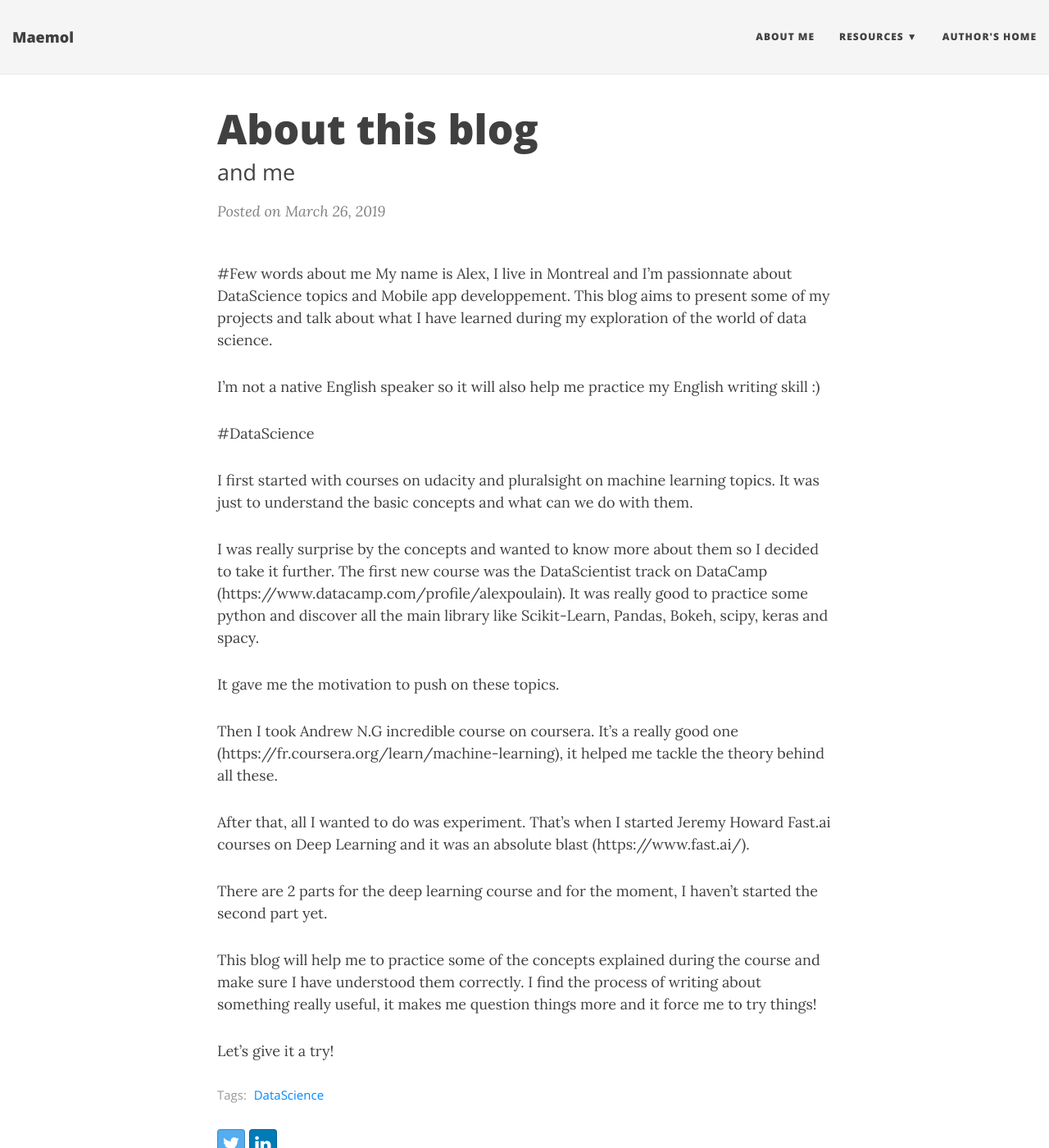
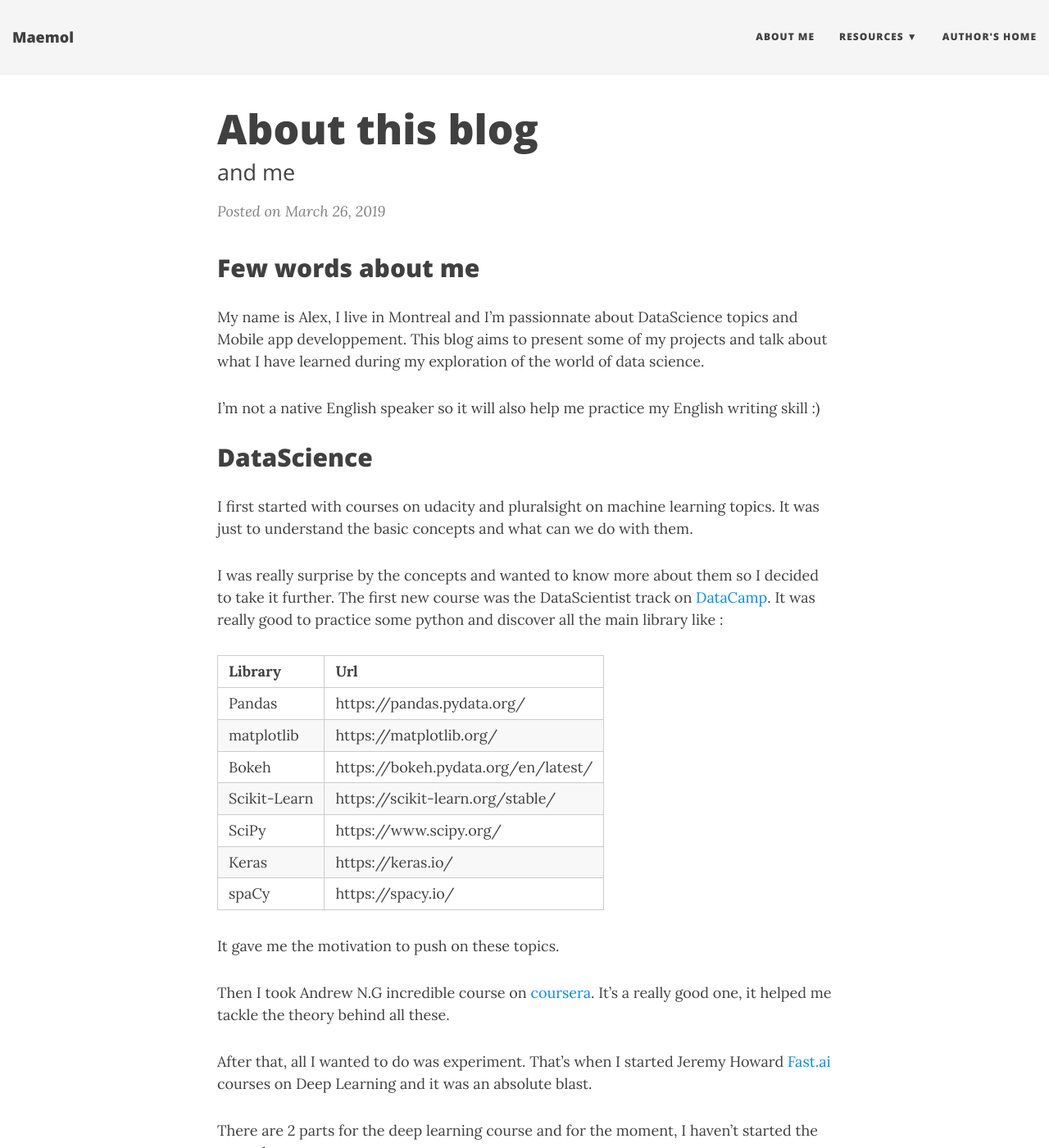
Before and after one commit to Maemol/maemol.github.io, a Jekyll site: the page built from _posts/2019-03-26-hello.md, in a window 1280 px wide and 1400 px high. Shown: the whole window at 82% size. Built offline with Jekyll 4.4.1, drawn with Linux system fonts in a browser that asks for light colours; nearby versions of some CDN libraries; some of the changed text lies outside the part shown.

Commit message:
Update 2019-03-26-hello.md

```diff
--- a/_posts/2019-03-26-hello.md
+++ b/_posts/2019-03-26-hello.md
@@ -6,24 +6,40 @@ tags: [DataScience]
 comments: true
 ---
 
-#Few words about me
+## Few words about me
+
 My name is Alex, I live in Montreal and I'm passionnate about DataScience topics and Mobile app developpement. This blog aims to present some of my projects and talk about what I have learned during my exploration of the world of data science.
 
 I'm not a native English speaker so it will also help me practice my English writing skill :)
 
-#DataScience
+## DataScience
 
 I first started with courses on udacity and pluralsight on machine learning topics. It was just to understand the basic concepts and what can we do with them.
 
-I was really surprise by the concepts and wanted to know more about them so I decided to take it further. The first new course was the DataScientist track on DataCamp (https://www.datacamp.com/profile/alexpoulain). It was really good to practice some python and discover all the main library like Scikit-Learn, Pandas, Bokeh, scipy, keras and spacy.
+I was really surprise by the concepts and wanted to know more about them so I decided to take it further. The first new course was the DataScientist track on [DataCamp](https://www.datacamp.com/profile/alexpoulain). It was really good to practice some python and discover all the main library like :
+
+| Library | Url |
+| :------ |:--- |
+| Pandas | https://pandas.pydata.org/ |
+| matplotlib | https://matplotlib.org/ |
+| Bokeh | https://bokeh.pydata.org/en/latest/ |
+| Scikit-Learn | https://scikit-learn.org/stable/ |
+| SciPy | https://www.scipy.org/ |
+| Keras | https://keras.io/ |
+| spaCy | https://spacy.io/ |
 
 It gave me the motivation to push on these topics.
 
-Then I took Andrew N.G incredible course on coursera. It's a really good one (https://fr.coursera.org/learn/machine-learning), it helped me tackle the theory behind all these.
+Then I took Andrew N.G incredible course on [coursera](https://fr.coursera.org/learn/machine-learning). It's a really good one, it helped me tackle the theory behind all these.
 
-After that, all I wanted to do was experiment. That's when I started Jeremy Howard Fast.ai courses on Deep Learning and it was an absolute blast (https://www.fast.ai/).
+After that, all I wanted to do was experiment. That's when I started Jeremy Howard [Fast.ai](https://www.fast.ai/) courses on Deep Learning and it was an absolute blast.
 
 There are 2 parts for the deep learning course and for the moment, I haven't started the second part yet.
+
+Fast.ai is based on pytorch but I try to practice with Tensorflow also.
+
+| Tensorflow + Keras | https://www.tensorflow.org/ | https://keras.io/ |
+| PyTorch + Fastai | https://pytorch.org/ | https://docs.fast.ai/ |
 
 This blog will help me to practice some of the concepts explained during the course and make sure I have understood them correctly. I find the process of writing about something really useful, it makes me question things more and it force me to try things!
 
```
